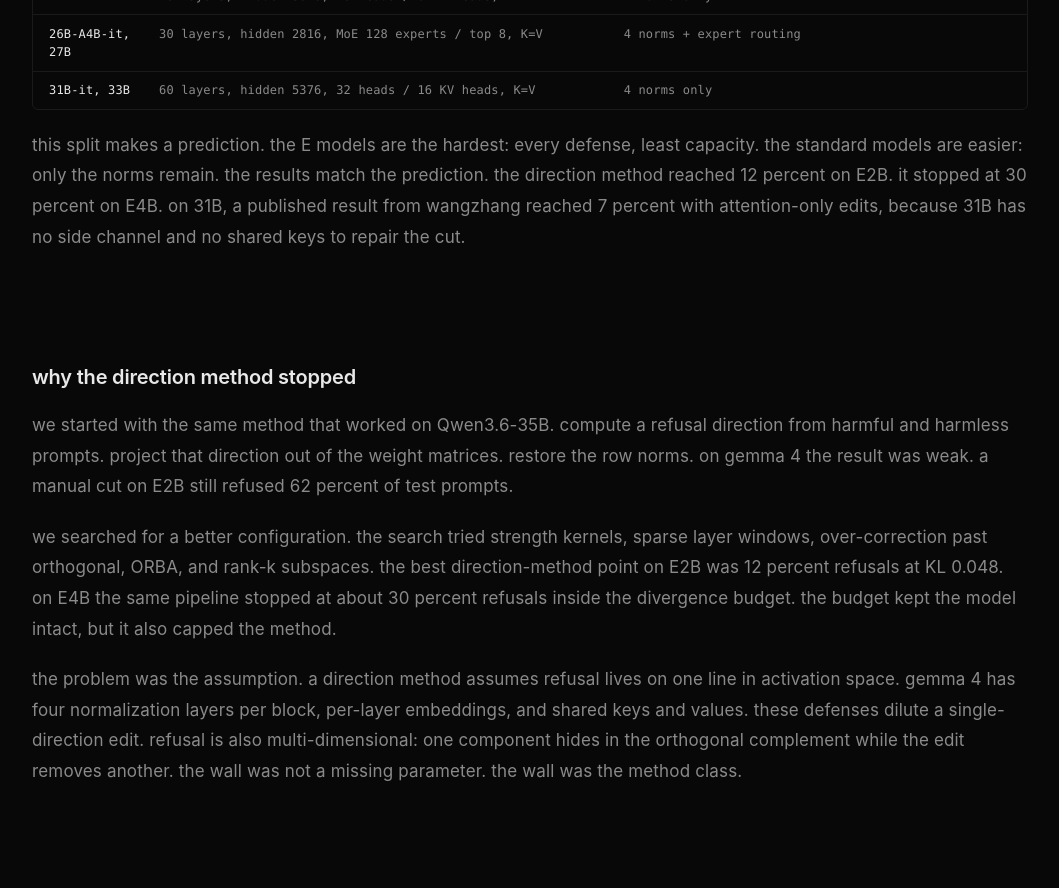
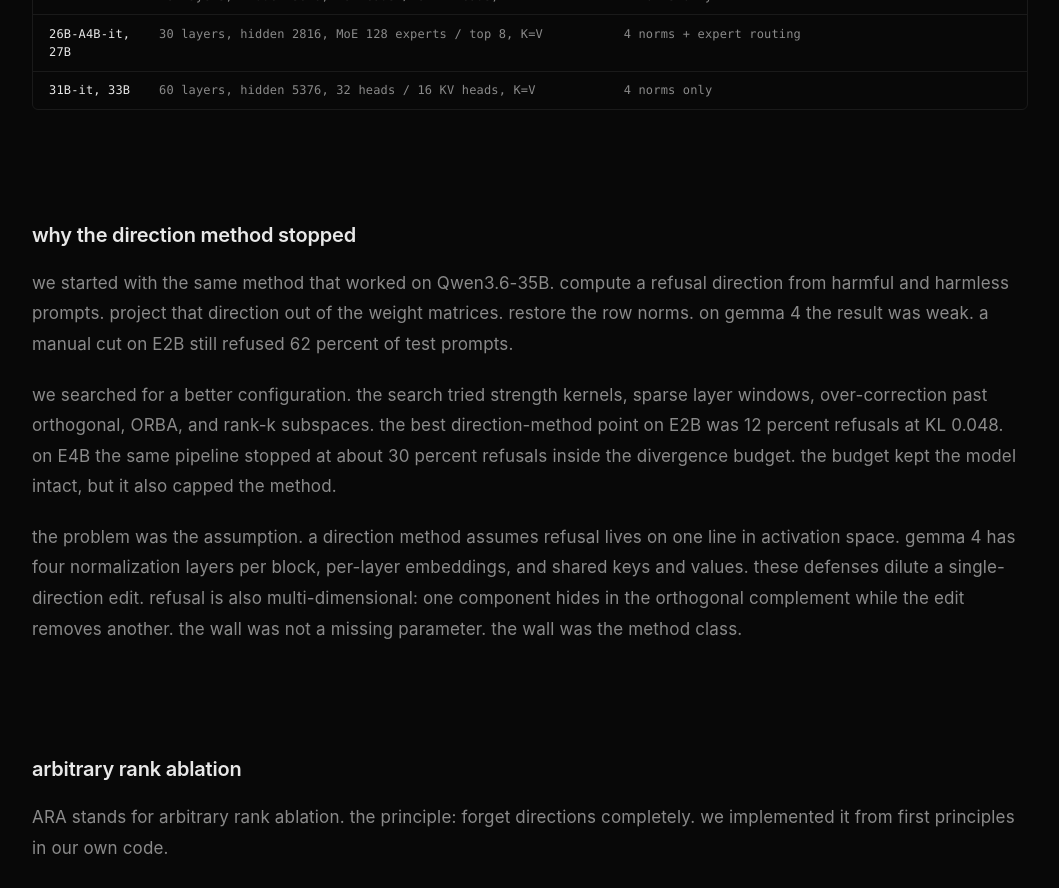
Before and after one commit to PotatoSpudowski/PotatoSpudowski.github.io, a React (Vite) app: page /articles/abliteration-2 in a window 1280 px wide. Shown: the part 2620-3508 px from the top of the page, without its empty margins (110-1169 px from the left). Built offline with nearby package versions, Linux system fonts and the light colour scheme.

Commit message:
abliteration part 2: remove unsupported prediction about standard models being easier

```diff
--- a/src/pages/Abliteration2Blog.jsx
+++ b/src/pages/Abliteration2Blog.jsx
@@ -285,7 +285,6 @@
             <div className="abl-quant-row"><span>31B-it, 33B</span><span>60 layers, hidden 5376, 32 heads / 16 KV heads, K=V</span><span>4 norms only</span></div>
           </div>
 
-          <p className="blog-p">this split makes a prediction. the E models are the hardest: every defense, least capacity. the standard models are easier: only the norms remain. the results match the prediction. the direction method reached 12 percent on E2B. it stopped at 30 percent on E4B. on 31B, a published result from wangzhang reached 7 percent with attention-only edits, because 31B has no side channel and no shared keys to repair the cut.</p>
         </section>
 
         <section className="blog-section">
```
